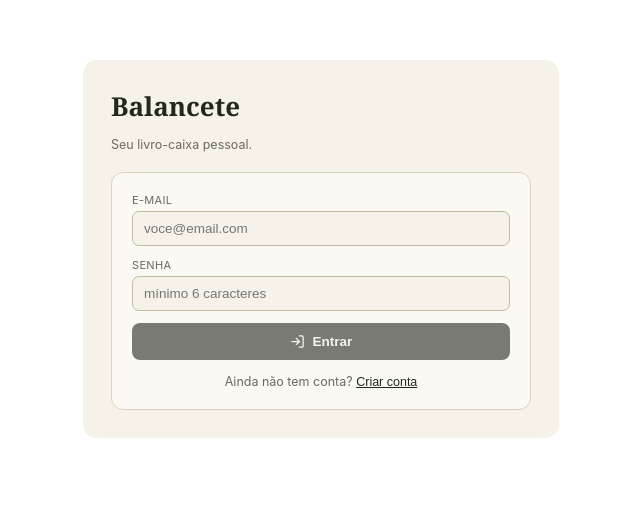
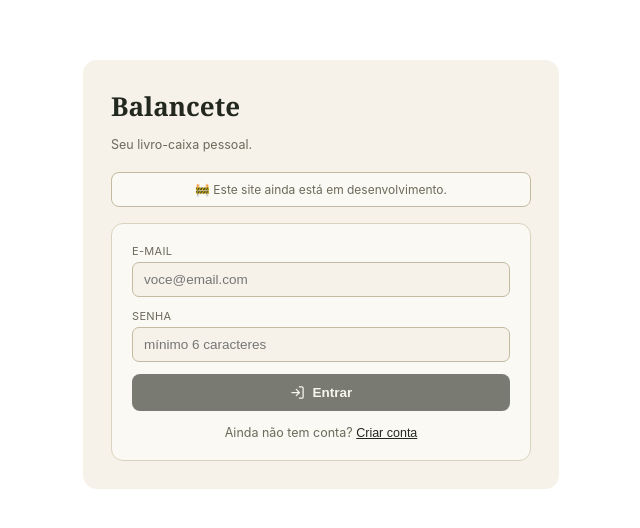
Before and after one commit to renatobaptista/balancete, a React (Vite) app: page / in a window 1280 px wide. Shown: the top 528 px of the page, without its empty margins (319-959 px from the left). Built offline with nearby package versions, Linux system fonts and the light colour scheme; no server answers.

Commit message:
feat: show an in-development notice on the login screen
Co-Authored-By: Claude Sonnet 5 <noreply@anthropic.com>

```diff
--- a/src/Auth.jsx
+++ b/src/Auth.jsx
@@ -69,11 +69,16 @@ export default function Auth() {
           background: var(--income-soft); color: var(--income); border: 1px solid var(--income);
           border-radius: 8px; padding: 10px 12px; font-size: 12.5px; margin-bottom: 14px; display: flex; gap: 8px; align-items: flex-start;
         }
+        .bc-auth-dev-banner {
+          background: var(--paper-card); border: 1px solid var(--rule-strong); color: var(--ink-soft);
+          border-radius: 8px; padding: 9px 12px; font-size: 12px; margin-bottom: 16px; text-align: center;
+        }
         .bc-auth-spin { animation: bc-auth-spin-kf 0.8s linear infinite; }
         @keyframes bc-auth-spin-kf { from { transform: rotate(0deg); } to { transform: rotate(360deg); } }
       `}</style>
       <p className="bc-auth-title">Balancete</p>
       <p className="bc-auth-subtitle">Seu livro-caixa pessoal.</p>
+      <div className="bc-auth-dev-banner">🚧 Este site ainda está em desenvolvimento.</div>
       <div className="bc-auth-card">
         {error && <div className="bc-auth-error"><XCircle size={15} style={{ flexShrink: 0, marginTop: 1 }} />{error}</div>}
         {notice && <div className="bc-auth-notice"><CheckCircle2 size={15} style={{ flexShrink: 0, marginTop: 1 }} />{notice}</div>}
```
